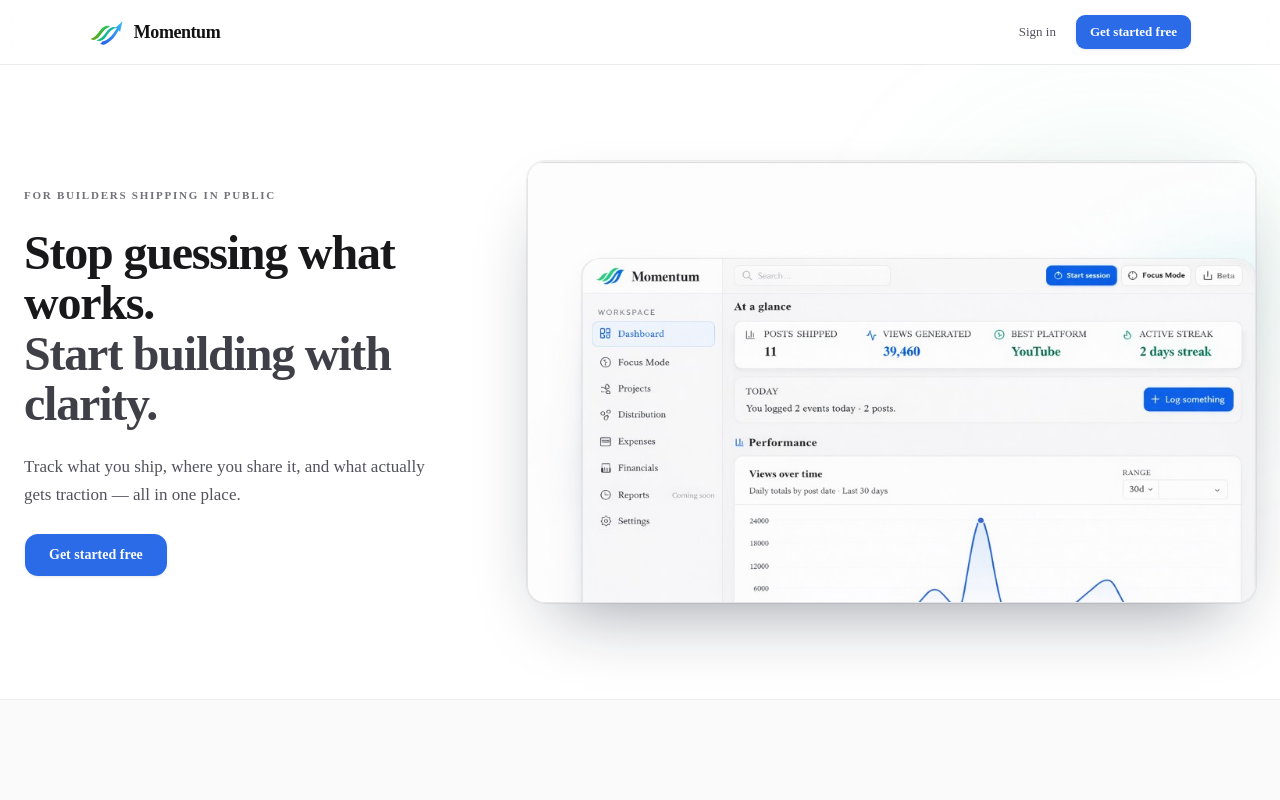
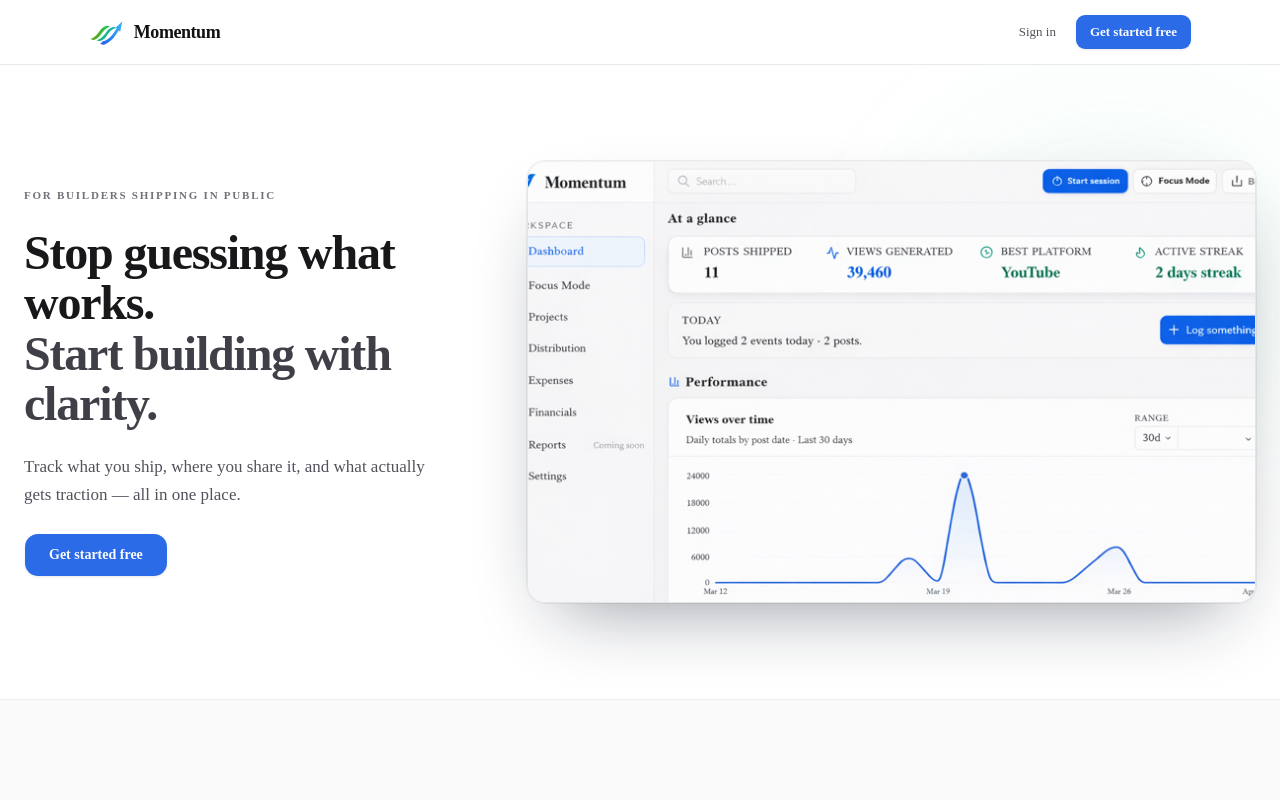
Before and after one commit to taylorp5/momentum-site, a Next.js app: page / in a window 1280 px wide. Shown: the top 800 px of the page. Built offline with nearby package versions, Linux system fonts and the light colour scheme; no server answers.

Commit message:
chore(landing): replace hero with new dashboard screenshot (PNG)
Made-with: Cursor

```diff
--- a/app/page.tsx
+++ b/app/page.tsx
@@ -126,7 +126,7 @@ export default async function HomePage() {
                   )}
                 >
                   <Image
-                    src="/landing/hero-dashboard.jpg"
+                    src="/landing/hero-dashboard.png"
                     alt="Momentum dashboard: at a glance metrics, today activity, and performance chart"
                     fill
                     priority
```
Also changed, not shown: public/landing/hero-dashboard.jpg (deleted), public/landing/hero-dashboard.png (added).
